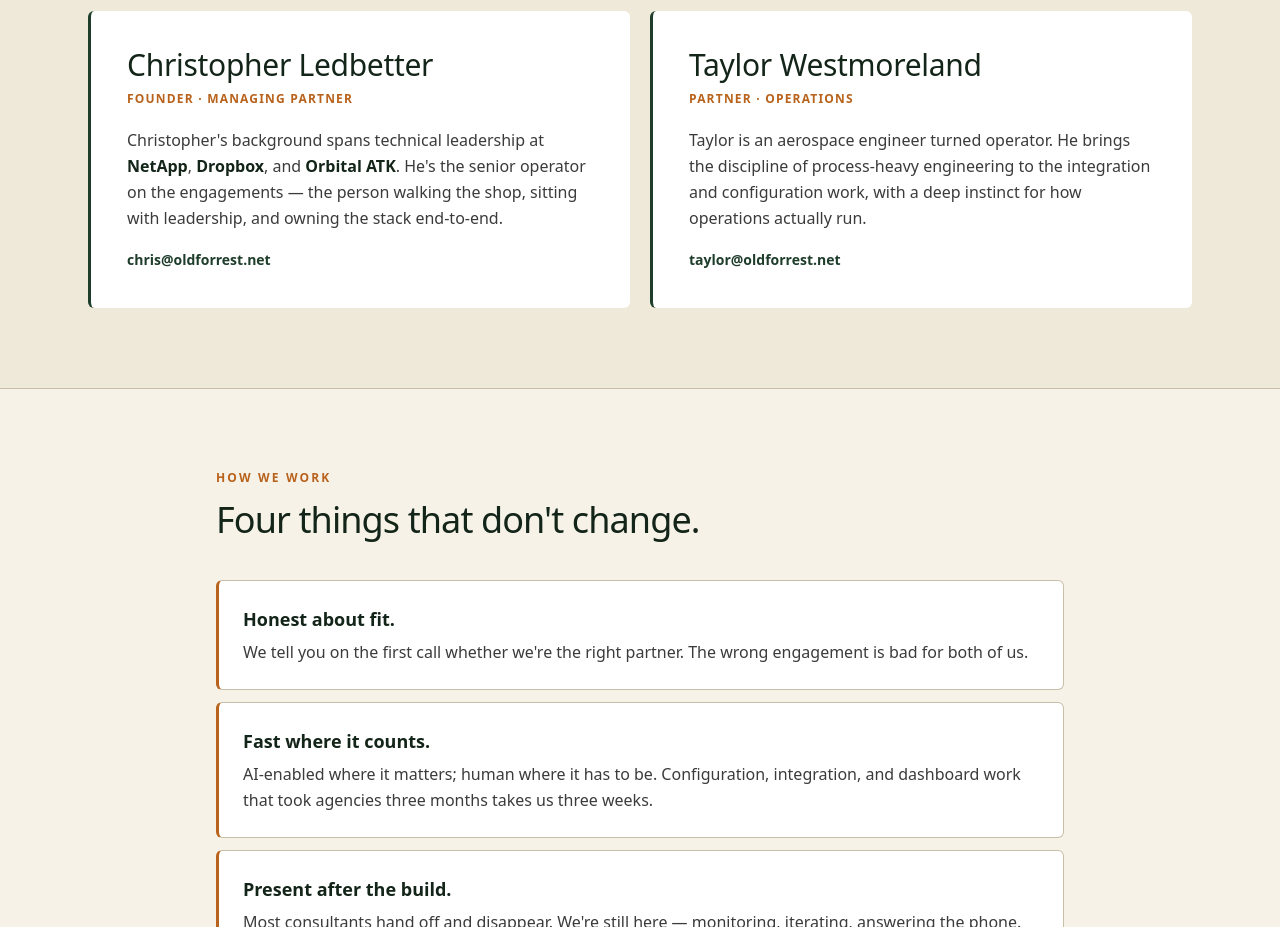
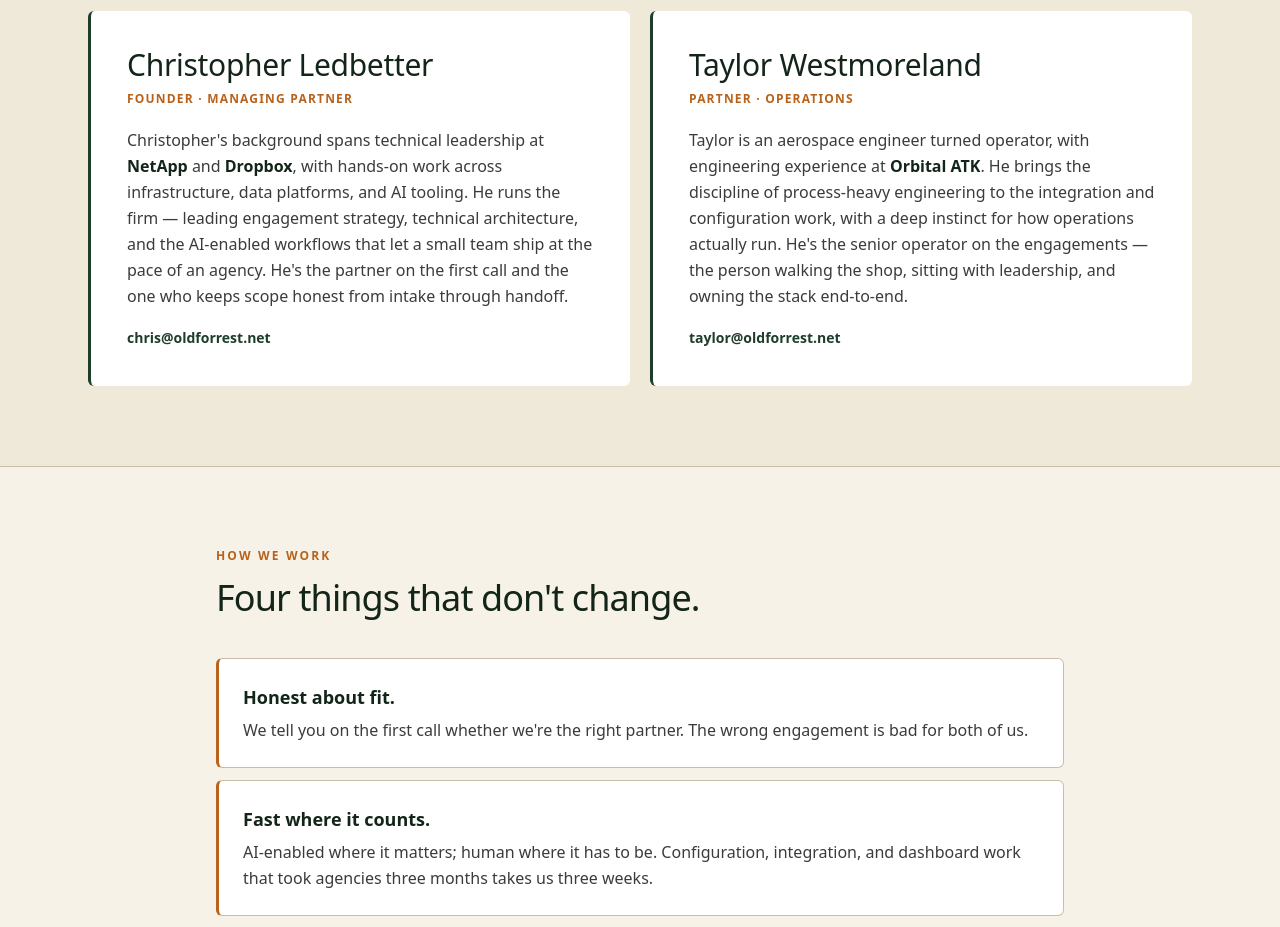
Before and after one commit to thegian7/OldForrestConsulting, a Next.js app: page /about in a window 1280 px wide. Shown: the part 1240-2167 px from the top of the page. Built offline with nearby package versions, Linux system fonts and the light colour scheme.

Commit message:
Move Orbital ATK to Taylor's bio, expand Christopher's
Taylor's aerospace background now references Orbital ATK directly. Christopher's bio is rewritten around his Managing Partner role and NetApp/Dropbox tech-leadership background.

```diff
--- a/app/about/page.tsx
+++ b/app/about/page.tsx
@@ -98,12 +98,14 @@ export default function AboutPage() {
                             </div>
                             <p className="text-base text-ink-2 leading-relaxed mb-4">
                                 Christopher&apos;s background spans technical
-                                leadership at <strong>NetApp</strong>,{" "}
-                                <strong>Dropbox</strong>, and{" "}
-                                <strong>Orbital ATK</strong>. He&apos;s the senior
-                                operator on the engagements — the person walking the
-                                shop, sitting with leadership, and owning the stack
-                                end-to-end.
+                                leadership at <strong>NetApp</strong> and{" "}
+                                <strong>Dropbox</strong>, with hands-on work across
+                                infrastructure, data platforms, and AI tooling. He
+                                runs the firm — leading engagement strategy, technical
+                                architecture, and the AI-enabled workflows that let a
+                                small team ship at the pace of an agency. He&apos;s
+                                the partner on the first call and the one who keeps
+                                scope honest from intake through handoff.
                             </p>
                             <a
                                 href="mailto:chris@oldforrest.net"
@@ -121,10 +123,15 @@ export default function AboutPage() {
                                 Partner · Operations
                             </div>
                             <p className="text-base text-ink-2 leading-relaxed mb-4">
-                                Taylor is an aerospace engineer turned operator. He
-                                brings the discipline of process-heavy engineering to
-                                the integration and configuration work, with a deep
-                                instinct for how operations actually run.
+                                Taylor is an aerospace engineer turned operator, with
+                                engineering experience at{" "}
+                                <strong>Orbital ATK</strong>. He brings the discipline
+                                of process-heavy engineering to the integration and
+                                configuration work, with a deep instinct for how
+                                operations actually run. He&apos;s the senior operator
+                                on the engagements — the person walking the shop,
+                                sitting with leadership, and owning the stack
+                                end-to-end.
                             </p>
                             <a
                                 href="mailto:taylor@oldforrest.net"
```
